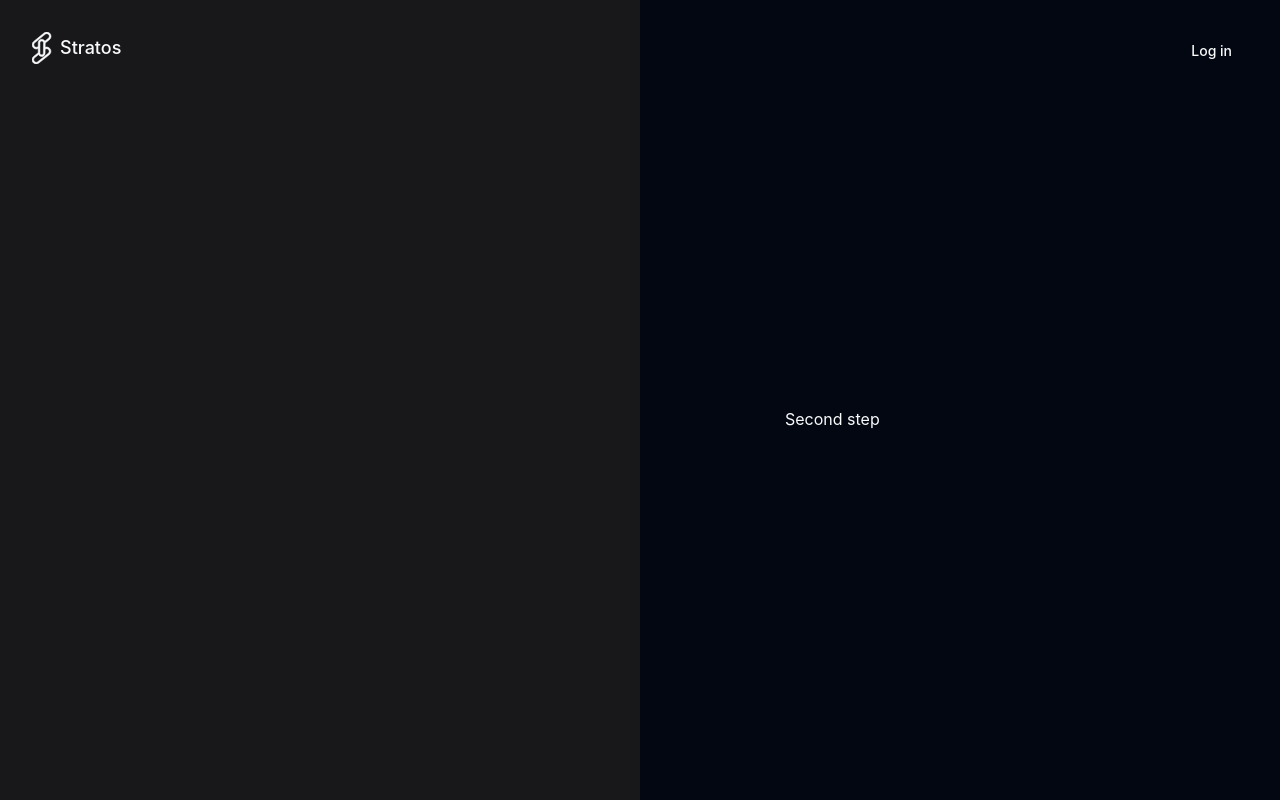
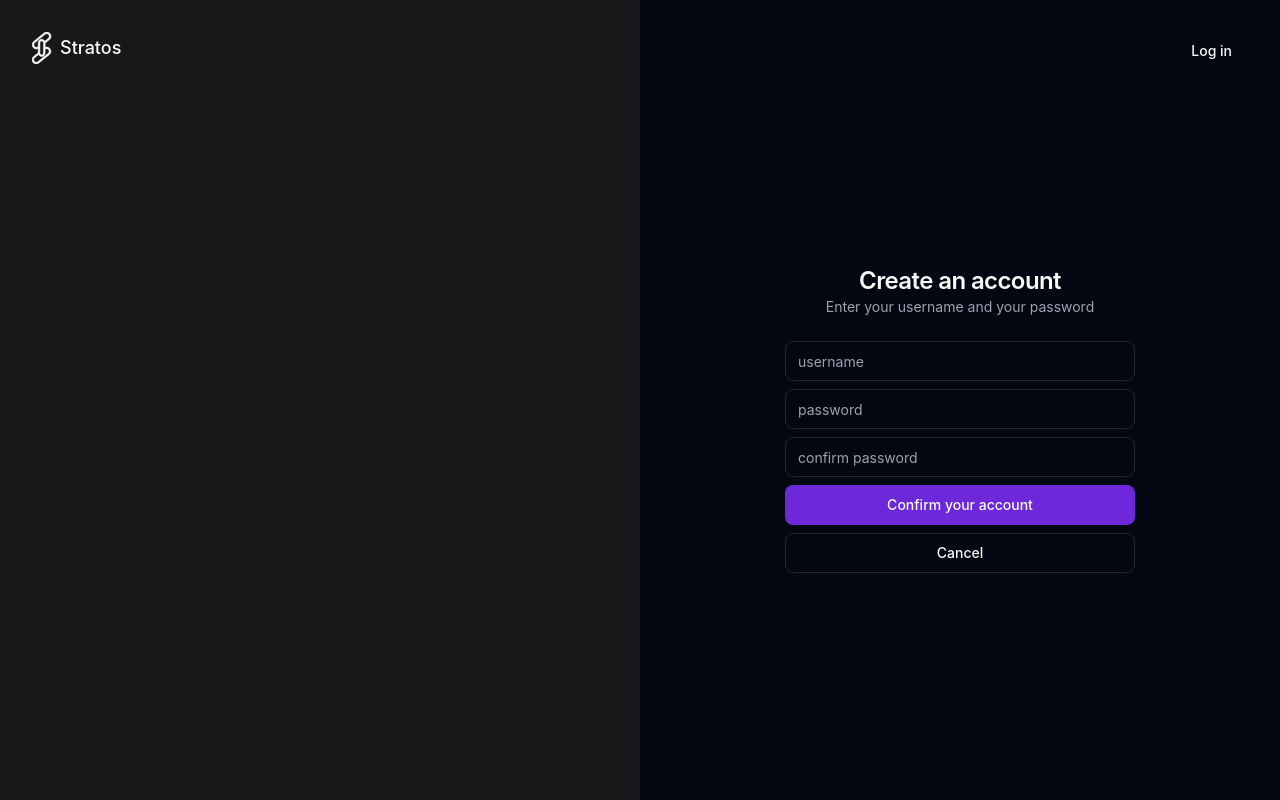
Before and after one commit to AdamLBS/Area, a Next.js app in the folder web-app/: page /register in a window 1280 px wide. Both pictures are taken after a click on the button "Sign Up with Email". Built offline with nearby package versions, Linux system fonts and the light colour scheme.

Commit message:
feat(RegisterPage): added second step

```diff
--- a/web-app/src/react/pages/register/RegisterPage.component.tsx
+++ b/web-app/src/react/pages/register/RegisterPage.component.tsx
@@ -47,7 +47,26 @@ const Register = () => {
               </InputsContainer>
             </FormContainer>
           )}
-          {activeTab == TABS.STEP_2 && <p>Second step</p>}
+          {activeTab == TABS.STEP_2 && (
+            <FormContainer>
+              <HeaderContainer>
+                <Title>Create an account</Title>
+                <Subtitle>Enter your username and your password</Subtitle>
+              </HeaderContainer>
+              <InputsContainer>
+                <Input type="text" placeholder="username" />
+                <Input type="password" placeholder="password" />
+                <Input type="password" placeholder="confirm password" />
+                <Button>Confirm your account</Button>
+                <Button
+                  variant="outline"
+                  onClick={() => setActiveTab(TABS.STEP_1)}
+                >
+                  Cancel
+                </Button>
+              </InputsContainer>
+            </FormContainer>
+          )}
         </MainContainer>
       </RightContainer>
     </PageContainer>
```
